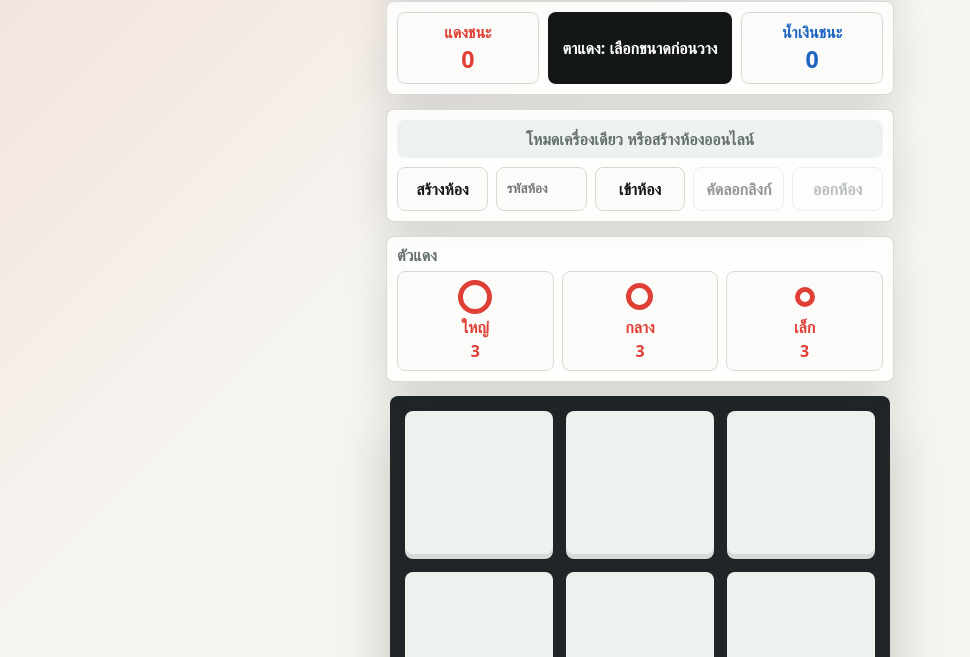
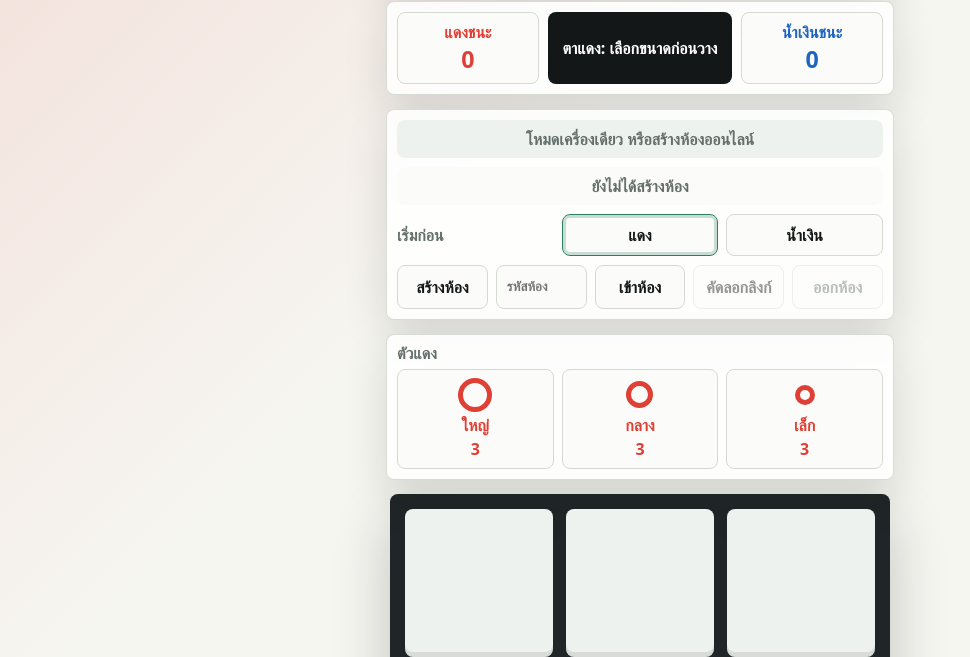
Before and after one commit to watanamay-sketch/Circle-OX, a plain HTML site: page index.html in a window 1280 px wide. Shown: the part 143-800 px from the top of the page, without its empty margins (0-970 px from the left). Drawn offline with Linux system fonts and the light colour scheme.

Commit message:
Add files via upload

```diff
--- a/index.html
+++ b/index.html
@@ -32,6 +32,12 @@
 
       <section class="online-panel" aria-label="เล่นออนไลน์">
         <div class="online-status" id="onlineStatus">โหมดเครื่องเดียว</div>
+        <div class="online-status secondary" id="friendStatus">ยังไม่ได้สร้างห้อง</div>
+        <div class="starter-row" aria-label="เลือกคนเริ่มก่อน">
+          <span>เริ่มก่อน</span>
+          <button class="starter-button is-selected" id="redStartButton" type="button" data-starter="red">แดง</button>
+          <button class="starter-button" id="blueStartButton" type="button" data-starter="blue">น้ำเงิน</button>
+        </div>
         <div class="online-actions">
           <button class="online-button" id="createRoomButton" type="button">สร้างห้อง</button>
           <input class="room-input" id="roomInput" type="text" inputmode="latin" placeholder="รหัสห้อง">
--- a/script.js
+++ b/script.js
@@ -4,12 +4,14 @@ const resetButton = document.querySelector("#resetButton");
 const pieceButtons = [...document.querySelectorAll(".piece-choice")];
 const onlineEls = {
   status: document.querySelector("#onlineStatus"),
+  friend: document.querySelector("#friendStatus"),
   create: document.querySelector("#createRoomButton"),
   join: document.querySelector("#joinRoomButton"),
   copy: document.querySelector("#copyLinkButton"),
   leave: document.querySelector("#leaveRoomButton"),
   room: document.querySelector("#roomInput"),
 };
+const starterButtons = [...document.querySelectorAll(".starter-button")];
 const scoreEls = {
   red: document.querySelector("#redWins"),
   blue: document.querySelector("#blueWins"),
@@ -69,12 +71,13 @@ let online = {
   player: "",
   roomId: "",
   roomRef: null,
+  connected: { red: false, blue: false },
   syncing: false,
 };
 
 function newGame(options = {}) {
   board = Array.from({ length: 9 }, () => []);
-  turn = "red";
+  turn = options.starter || getStarter();
   selectedSize = "";
   remaining = {
     red: { large: 3, medium: 3, small: 3 },
@@ -156,6 +159,7 @@ function render() {
   renderScores();
   renderMessage();
   renderOnline();
+  renderStarter();
 }
 
 function renderPieces() {
@@ -228,8 +232,26 @@ function renderOnline() {
       ? "โหมดเครื่องเดียว หรือสร้างห้องออนไลน์"
       : "โหมดเครื่องเดียว · ใส่ Firebase config ก่อนใช้ห้องออนไลน์";
 
+  if (online.enabled) {
+    const friend = online.player === "red" ? "blue" : "red";
+    onlineEls.friend.textContent = online.connected[friend]
+      ? `${playerLabel[friend]}เข้าห้องแล้ว`
+      : `รอ${playerLabel[friend]}เข้าห้อง`;
+  } else {
+    onlineEls.friend.textContent = "ยังไม่ได้สร้างห้อง";
+  }
+
   onlineEls.copy.disabled = !online.enabled;
   onlineEls.leave.disabled = !online.enabled;
+}
+
+function renderStarter() {
+  starterButtons.forEach((button) => {
+    const starter = button.dataset.starter;
+    const canChange = !online.enabled || online.player === "red";
+    button.classList.toggle("is-selected", starter === getStarter());
+    button.disabled = Boolean(winner) || !canChange || hasAnyPiece();
+  });
 }
 
 function canActNow() {
@@ -244,6 +266,7 @@ function getSyncedState() {
     winner,
     winningLine,
     scores,
+    starter: getStarter(),
     updatedAt: Date.now(),
   };
 }
@@ -261,9 +284,29 @@ function applySyncedState(state) {
   winner = state.winner || "";
   winningLine = state.winningLine || [];
   scores = state.scores || { red: 0, blue: 0 };
+  document.body.dataset.starter = state.starter || "red";
   selectedSize = "";
   render();
   online.syncing = false;
+}
+
+function getStarter() {
+  return document.body.dataset.starter || "red";
+}
+
+function setStarter(starter) {
+  if (winner || hasAnyPiece()) return;
+  if (online.enabled && online.player !== "red") return;
+
+  document.body.dataset.starter = starter;
+  turn = starter;
+  selectedSize = "";
+  render();
+  syncRoom();
+}
+
+function hasAnyPiece() {
+  return board.some((stack) => stack.length > 0);
 }
 
 function encodeBoard() {
@@ -324,7 +367,8 @@ async function createRoom() {
   online.player = "red";
   online.roomId = makeRoomId();
   online.roomRef = online.db.ref(`rooms/${online.roomId}`);
-  newGame({ skipSync: true });
+  online.connected = { red: true, blue: false };
+  newGame({ skipSync: true, starter: getStarter() });
   await online.roomRef.set({
     createdAt: Date.now(),
     red: true,
@@ -355,6 +399,7 @@ async function joinRoom(roomId = onlineEls.room.value.trim().toUpperCase()) {
   online.player = "blue";
   online.roomId = roomId;
   online.roomRef = nextRef;
+  online.connected = { red: true, blue: true };
   await online.roomRef.update({ blue: true });
   listenRoom();
   writeRoomToUrl();
@@ -367,6 +412,12 @@ function listenRoom() {
   online.roomRef.child("state").on("value", (snapshot) => {
     applySyncedState(snapshot.val());
   });
+  online.roomRef.on("value", (snapshot) => {
+    const value = snapshot.val() || {};
+    online.connected = { red: Boolean(value.red), blue: Boolean(value.blue) };
+    renderOnline();
+    renderStarter();
+  });
 }
 
 function syncRoom() {
@@ -377,12 +428,14 @@ function syncRoom() {
 function leaveRoom(updateUrl = true) {
   if (online.roomRef) {
     online.roomRef.child("state").off();
+    online.roomRef.off("value");
   }
 
   online.enabled = false;
   online.player = "";
   online.roomId = "";
   online.roomRef = null;
+  online.connected = { red: false, blue: false };
   onlineEls.room.value = "";
 
   if (updateUrl) {
@@ -420,6 +473,9 @@ pieceButtons.forEach((button) => {
 });
 
 resetButton.addEventListener("click", newGame);
+starterButtons.forEach((button) => {
+  button.addEventListener("click", () => setStarter(button.dataset.starter));
+});
 onlineEls.create.addEventListener("click", createRoom);
 onlineEls.join.addEventListener("click", () => joinRoom());
 onlineEls.copy.addEventListener("click", copyRoomLink);
--- a/styles.css
+++ b/styles.css
@@ -117,6 +117,44 @@ h1 {
   color: var(--muted);
   text-align: center;
   font-weight: 900;
+}
+
+.online-status.secondary {
+  min-height: 34px;
+  background: #fbfcfa;
+}
+
+.starter-row {
+  display: grid;
+  grid-template-columns: 1fr 1fr 1fr;
+  gap: 8px;
+  align-items: center;
+}
+
+.starter-row span {
+  color: var(--muted);
+  font-weight: 900;
+}
+
+.starter-button {
+  min-height: 42px;
+  border: 1px solid var(--line);
+  border-radius: 8px;
+  background: #fbfcfa;
+  color: var(--ink);
+  font-weight: 950;
+  cursor: pointer;
+  touch-action: manipulation;
+}
+
+.starter-button.is-selected {
+  border-color: var(--green);
+  box-shadow: inset 0 0 0 3px rgba(45, 125, 97, 0.25);
+}
+
+.starter-button:disabled {
+  opacity: 0.42;
+  cursor: not-allowed;
 }
 
 .online-actions {
```
Also changed, not shown: 1 other file.
